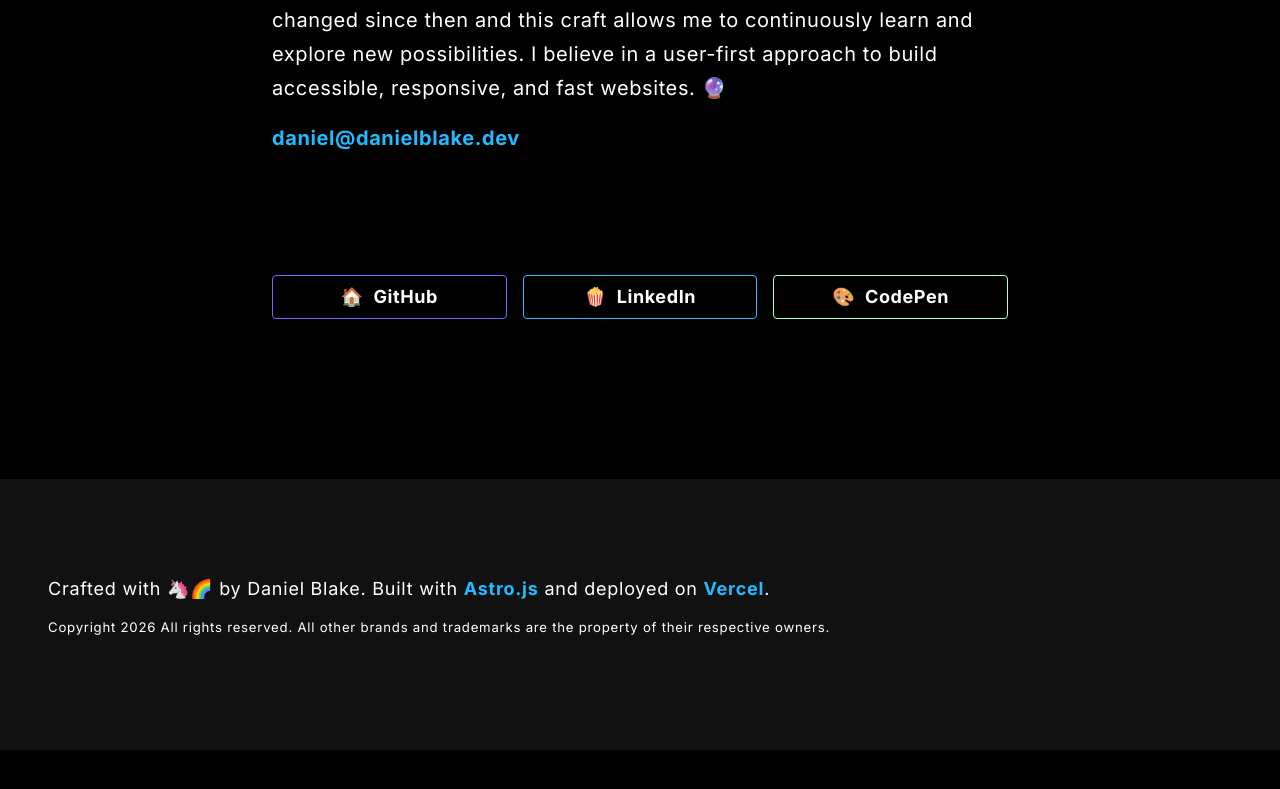
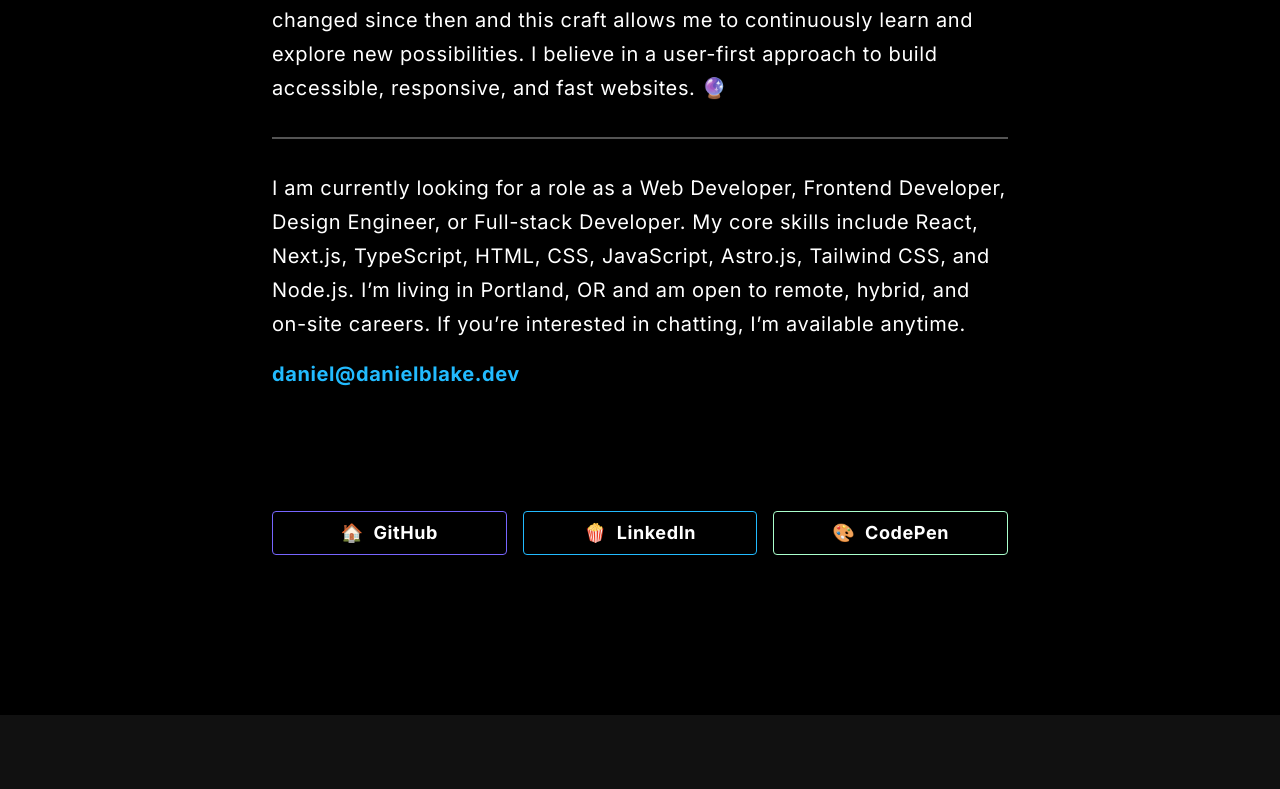
Before and after one commit to dmbdesignpdx/danielblakedev, an Astro site: page / in a window 1280 px wide. Shown: the part 1292-2081 px from the top of the page. Before the commit the page ends 2042 px from the top, so only its background shows below. Built offline with nearby package versions, Linux system fonts and the light colour scheme; Astro itself is replaced by a stand-in of ours.

Commit message:
feat: add open-for-work statement

```diff
--- a/package.json
+++ b/package.json
@@ -5,7 +5,7 @@
   "version": "2.3.2",
   "private": true,
   "scripts": {
-    "start": "astro dev",
+    "dev": "astro dev",
     "build": "astro build",
     "preview": "astro preview",
     "test": "vitest",
--- a/src/content/site/about.md
+++ b/src/content/site/about.md
@@ -1,5 +1,4 @@
 ---
-
 heading: "About"
 figure: "💀 🖤 💻"
 caption: "I love code."
@@ -7,4 +6,8 @@ caption: "I love code."
 
 Hello there! For almost a decade I have used the dark arts to conjure up high-quality websites and frontend experiences; and in doing so, grew a new passion for ensuring strong backend foundations and a connection to data. My journey started way back in the days of Flash; building my first web project with ActionScript. The realm of the web has drastically changed since then and this craft allows me to continuously learn and explore new possibilities. I believe in a user-first approach to build accessible, responsive, and fast websites. 🔮
 
+<hr />
+
+I am currently looking for a role as a Web Developer, Frontend Developer, Design Engineer, or Full-stack Developer. My core skills include React, Next.js, TypeScript, HTML, CSS, JavaScript, Astro.js, Tailwind CSS, and Node.js. I'm living in Portland, OR and am open to remote, hybrid, and on-site careers. If you're interested in chatting, I'm available anytime.
+
 [daniel@danielblake.dev](mailto:daniel@danielblake.dev)
--- a/src/styles/global.css
+++ b/src/styles/global.css
@@ -105,6 +105,12 @@ p a:is(:hover, :focus-visible) {
   text-decoration: underline;
 }
 
+hr {
+  border: 1px solid var(--color-surface-text);
+  margin-block: var(--space-32);
+  opacity: 0.33;
+}
+
 ::selection {
   color: var(--color-highlight-text);
   background-color: var(--color-highlight);
```
Also changed, not shown: 3 other files.
